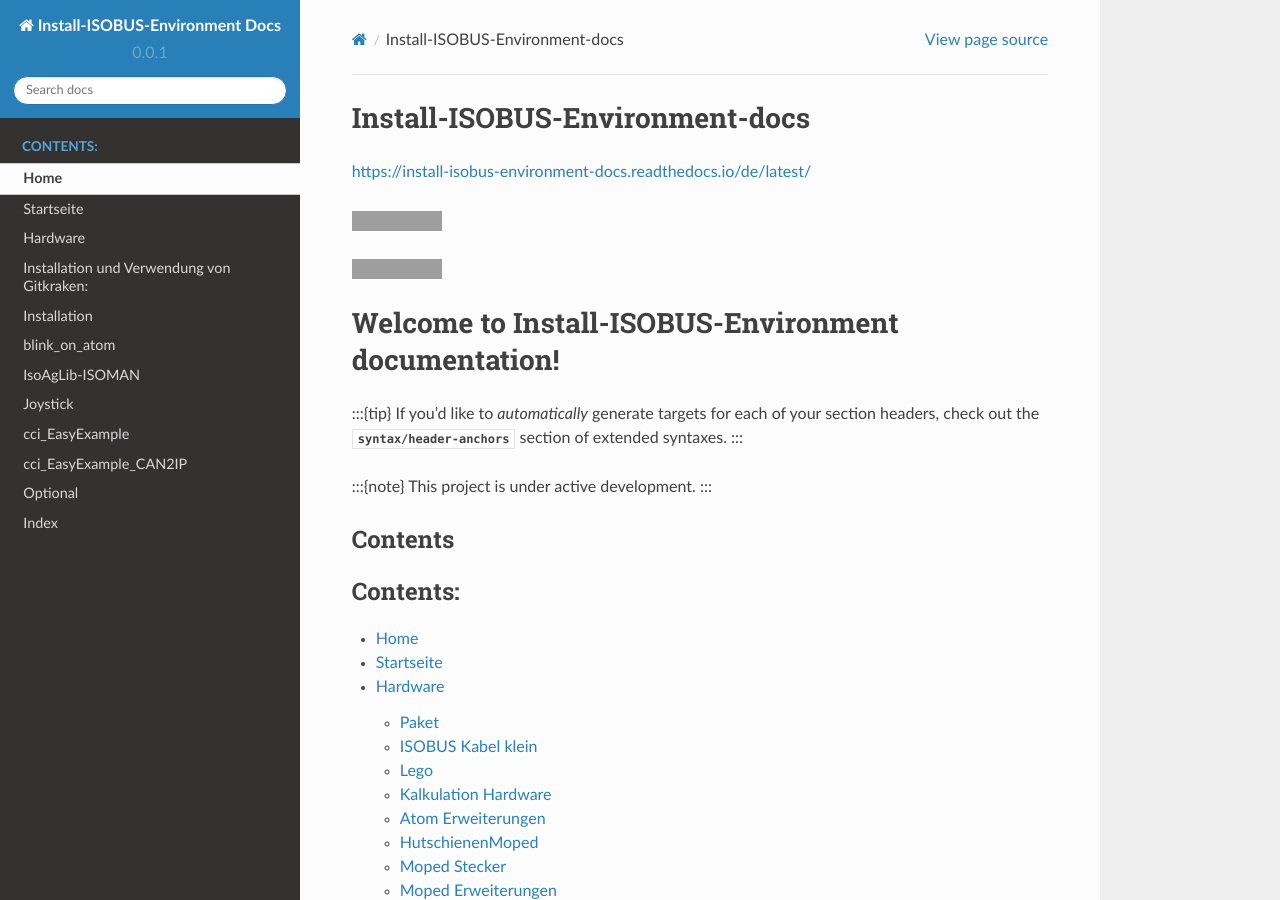
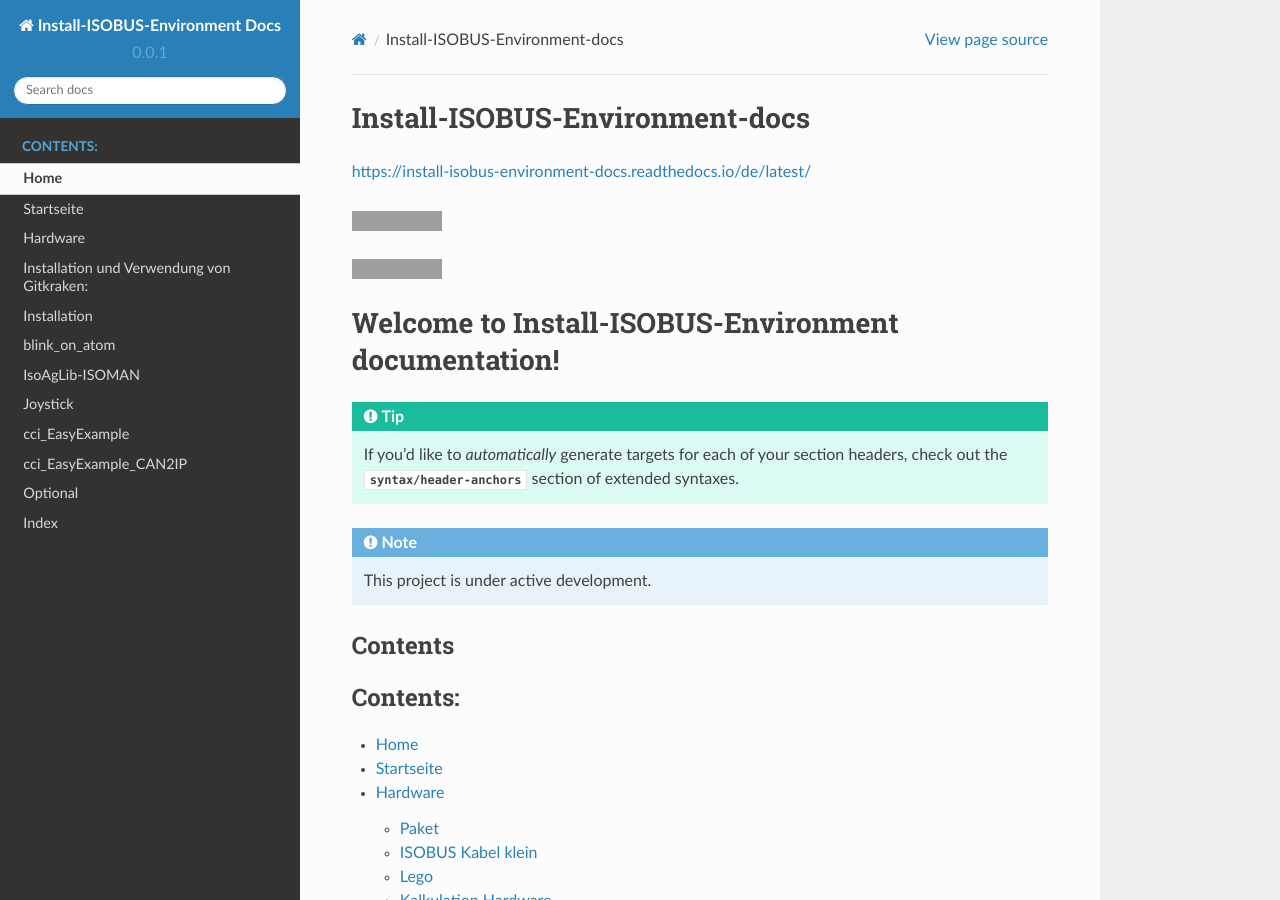
Before and after one commit to franz-ms-muc/Install-ISOBUS-Environment-docs, a Sphinx documentation site: the page built from docs/index.md, in a window 1280 px wide and 900 px high. Built offline with Sphinx 7.4.7 and the Read the Docs theme 2.0.0, drawn with Linux system fonts in a browser that asks for light colours; some of the changed lines change nothing that is shown; grey boxes are pictures that could not be loaded.

Commit message:
colon_fence

```diff
--- a/docs/conf.py
+++ b/docs/conf.py
@@ -31,21 +31,7 @@
 # -- MyST settings ---------------------------------------------------
 
 myst_enable_extensions = [
-    "dollarmath",
-    "amsmath",
-    "deflist",
-    "fieldlist",
-    "html_admonition",
-    "html_image",
     "colon_fence",
-    "smartquotes",
-    "replacements",
-    "linkify",
-    "strikethrough",
-    "substitution",
-    "tasklist",
-    "attrs_inline",
-    "inv_link",
 ]
 myst_heading_anchors = 7
 
```
